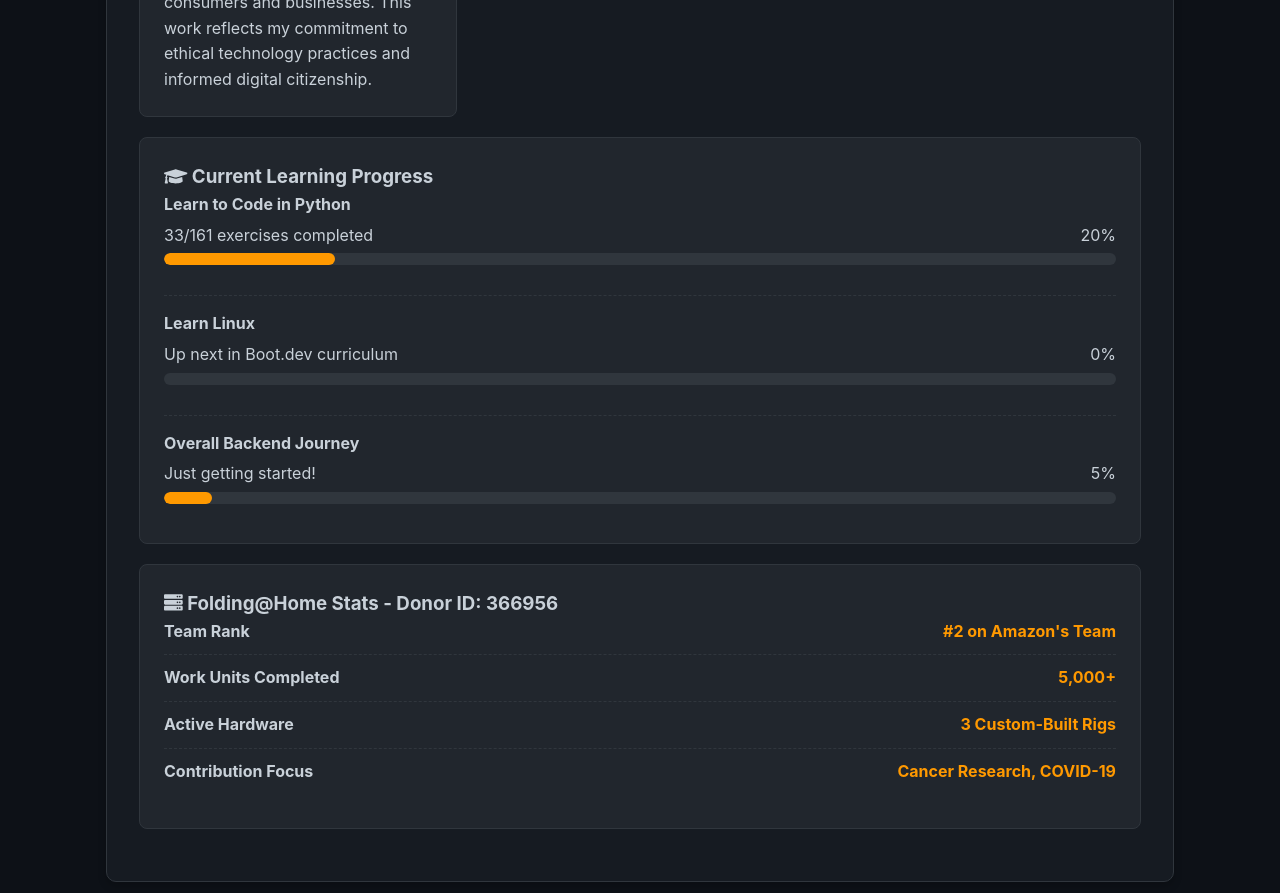
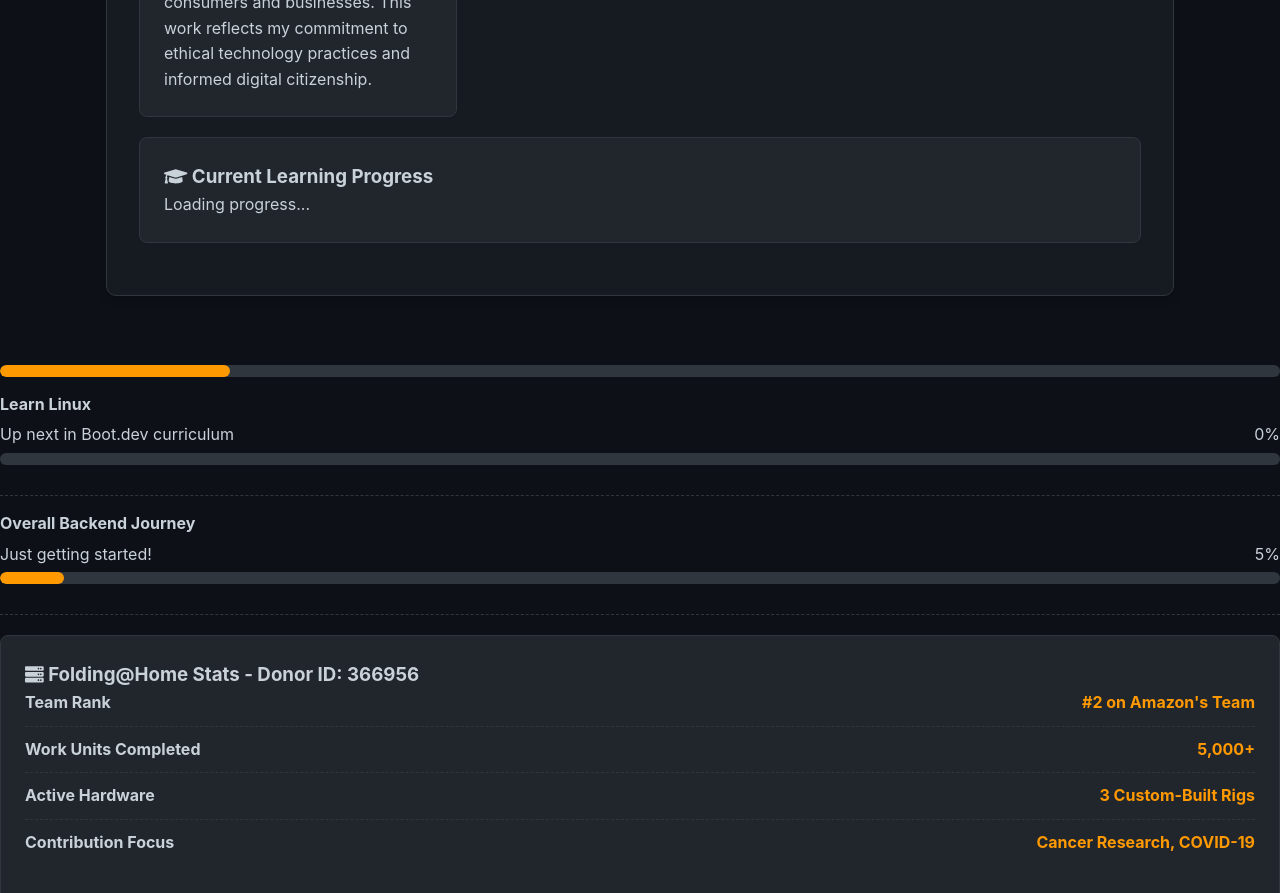
Before and after one commit to Venilixus/venilixus, a plain HTML site: page index.html in a window 1280 px wide. Shown: the part 4640-5533 px from the top of the page. Drawn offline with nearby package versions, Linux system fonts and the light colour scheme.

Commit message:
Update index.html

```diff
--- a/index.html
+++ b/index.html
@@ -1174,13 +1174,11 @@
                 </div>
             </div>
 
-            <div class="learning-progress">
-                <h3><i class="fas fa-graduation-cap"></i> Current Learning Progress</h3>
-                <div class="course-item">
-                    <h4>Learn to Code in Python</h4>
-                    <div class="course-progress">
-                        <span>33/161 exercises completed</span>
-                        <span>20%</span>
+<div class="learning-progress" id="learningProgress">
+    <h3><i class="fas fa-graduation-cap"></i> Current Learning Progress</h3>
+    <p>Loading progress...</p>
+</div>
+
                     </div>
                     <div class="progress-bar">
                         <div class="progress" style="width: 18%;"></div>
```
